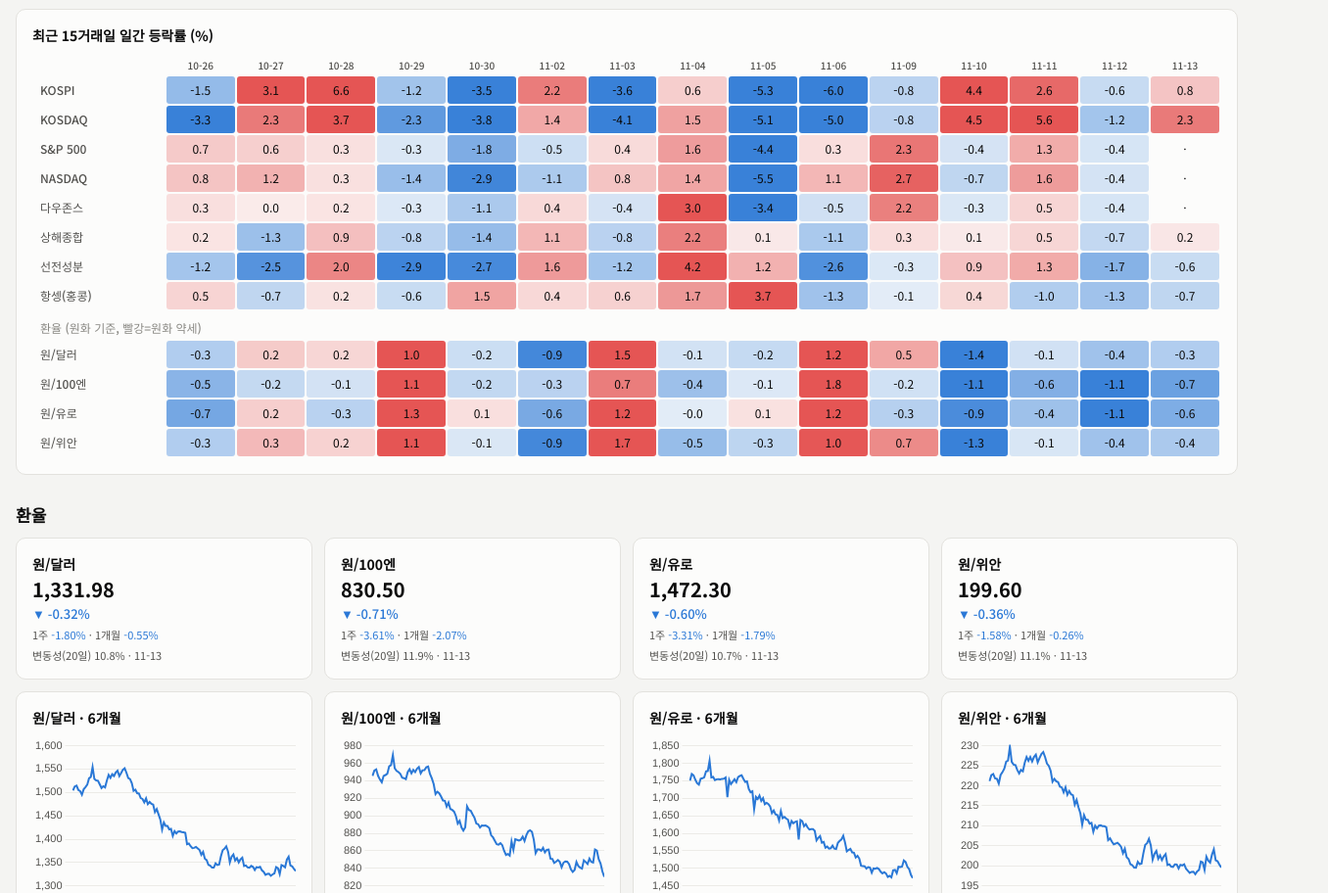
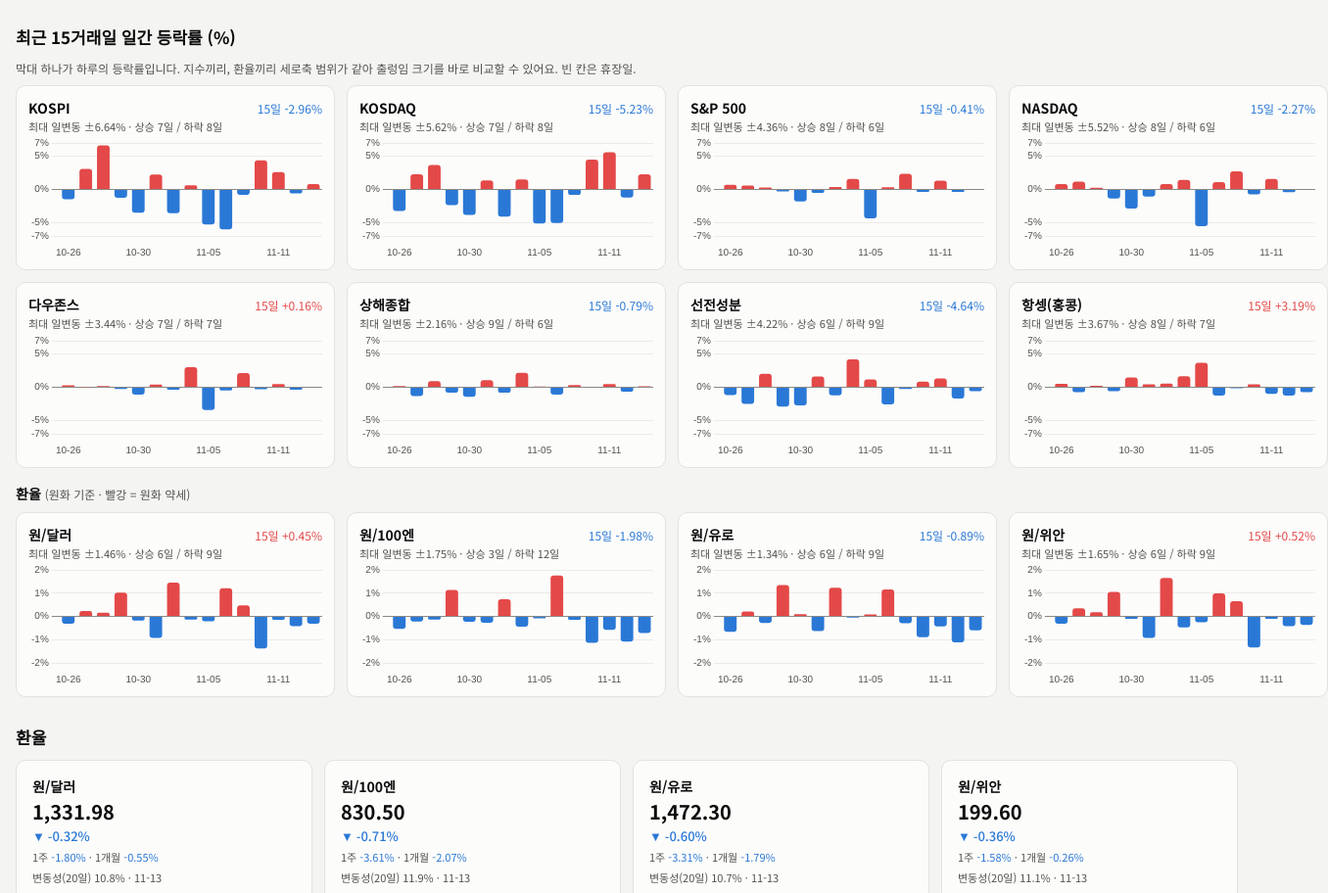
Before and after one commit to sunnymoonday/market-dashboard, a plain HTML site: page index.html in a window 1280 px wide. Shown: the part 852-1764 px from the top of the page at 98% size, 1356 px wide, since content can reach past the window. Drawn offline with nearby package versions, Linux system fonts and the light colour scheme.

Commit message:
15거래일 등락률을 표 대신 종목별 막대그래프로 표시
지수·환율 그룹별로 세로축 범위를 같게 맞춰 출렁임 비교가 쉽도록 함.

Co-Authored-By: Claude Opus 5.5 <noreply@anthropic.com>

```diff
--- a/index.html
+++ b/index.html
@@ -63,11 +63,14 @@ h3{font-size:14px;margin:0 0 8px;font-weight:700}
 .filters button.on{background:var(--text);color:var(--surface);border-color:var(--text)}
 .chartbox{position:relative;height:280px}
 .chartbox.sm{height:180px}
-table.heat{border-collapse:separate;border-spacing:2px;width:100%;font-size:12px;font-variant-numeric:tabular-nums}
-table.heat th{font-weight:500;color:var(--text2);text-align:left;white-space:nowrap;padding:2px 6px}
-table.heat thead th{font-size:10px;text-align:center;padding:2px 0}
-table.heat td{text-align:center;padding:5px 0;border-radius:3px;min-width:34px;color:var(--text)}
-.scroll{overflow-x:auto}
+.daily{grid-template-columns:repeat(4,1fr)}
+@media (max-width:900px){.daily{grid-template-columns:repeat(2,1fr)}}
+@media (max-width:480px){.daily{grid-template-columns:1fr}}
+.daily .card{padding:12px 12px 8px}
+.daily .hd{display:flex;justify-content:space-between;align-items:baseline;gap:8px}
+.daily .sum{font-size:12px;font-variant-numeric:tabular-nums}
+.daily .meta{font-size:11px;color:var(--text2)}
+.chartbox.xs{height:130px}
 .news{grid-template-columns:repeat(auto-fit,minmax(min(100%,230px),1fr))}
 .news ul{list-style:none;margin:0;padding:0}
 .news li{padding:7px 0;border-top:1px solid var(--grid)}
@@ -116,10 +119,11 @@ section[hidden]{display:none}
       </div>
     </div>
 
-    <div class="card" style="margin-top:12px">
-      <h3>최근 15거래일 일간 등락률 (%)</h3>
-      <div class="scroll"><table class="heat" id="heat"></table></div>
-    </div>
+    <h2>최근 15거래일 일간 등락률 (%)</h2>
+    <div class="note" style="margin-bottom:8px">막대 하나가 하루의 등락률입니다. 지수끼리, 환율끼리 세로축 범위가 같아 출렁임 크기를 바로 비교할 수 있어요. 빈 칸은 휴장일.</div>
+    <div class="grid daily" id="dailyIdx"></div>
+    <h3 style="margin:16px 0 8px">환율 <span class="note" style="font-weight:400">(원화 기준 · 빨강 = 원화 약세)</span></h3>
+    <div class="grid daily" id="dailyFx"></div>
 
     <h2>환율</h2>
     <div class="grid kpis" id="fxKpis"></div>
@@ -210,26 +214,39 @@ mk('volChart',{type:'bar', data:{labels:D.indices.map(i=>i.name), datasets:[
   plugins:{legend:{display:true, position:'top', align:'start', labels:{color:css('--text2'), boxWidth:12, font:{size:11}}}, tooltip:baseOpts().plugins.tooltip},
   scales:{x:{grid:{color:css('--grid')}, ticks:{color:css('--text2'), callback:v=>v+'%'}}, y:{grid:{display:false}, ticks:{color:css('--text')}}}})});
 
-// ---------- Heatmap of daily returns (diverging red/blue)
-function heatColor(v, max){
-  if(v==null) return 'transparent';
-  const a = Math.min(Math.abs(v)/max, 1)*0.85 + 0.08;
-  const c = v>=0 ? css('--up') : css('--down');
-  return c + Math.round(a*255).toString(16).padStart(2,'0');
+// ---------- Daily returns: small-multiple bar charts (red up / blue down)
+function dailyCharts(list, boxId, prefix){
+  const N = 15;
+  // 공통 날짜축: 그룹 전체 날짜의 합집합 중 최근 N일
+  const all = [...new Set(list.flatMap(o=>o.dates))].sort().slice(-N);
+  const rows = list.map(o=>{ const m = Object.fromEntries(o.dates.map((d,i)=>[d,o.rets[i]])); return all.map(d=>m[d] ?? null); });
+  const lim = Math.ceil(Math.max(...rows.flat().filter(v=>v!=null).map(Math.abs), 0.5) * 2) / 2;
+  document.getElementById(boxId).innerHTML = list.map((o,i)=>{
+    const v = rows[i].filter(x=>x!=null);
+    const cum = v.length ? (v.reduce((p,x)=>p*(1+x/100),1)-1)*100 : null;
+    const big = v.length ? Math.max(...v.map(Math.abs)) : null;
+    return `<div class="card"><div class="hd"><h3 style="margin:0">${o.name}</h3>
+      <span class="sum ${cls(cum)}">15일 ${pct(cum)}</span></div>
+      <div class="meta">최대 일변동 ±${fmt(big)}% · 상승 ${v.filter(x=>x>0).length}일 / 하락 ${v.filter(x=>x<0).length}일</div>
+      <div class="chartbox xs"><canvas id="${prefix}${i}"></canvas></div></div>`;
+  }).join('');
+  const up = css('--up'), dn = css('--down');
+  list.forEach((o,i)=>{
+    const data = rows[i];
+    const opts = baseOpts();
+    opts.interaction = {mode:'index', intersect:false};
+    opts.scales.y.min = -lim; opts.scales.y.max = lim;
+    opts.scales.y.ticks = {color:css('--text2'), font:{size:10}, maxTicksLimit:5, callback:v=>v+'%'};
+    opts.scales.y.grid = {color: c => c.tick.value===0 ? css('--muted') : css('--grid')};
+    opts.scales.x.ticks = {color:css('--text2'), font:{size:10}, maxRotation:0, autoSkip:true, maxTicksLimit:4};
+    opts.plugins.tooltip.callbacks = {label: c => c.raw==null ? '휴장' : `${o.name} ${pct(c.raw)}`};
+    mk(prefix+i, {type:'bar', data:{labels:all.map(d=>d.slice(5)), datasets:[{
+      label:o.name, data, backgroundColor:data.map(v=>v>=0?up:dn), borderRadius:3, barPercentage:.8, categoryPercentage:.9
+    }]}, options:opts});
+  });
 }
-(function(){
-  const N = 15;
-  const rows = [...D.indices, ...D.fx];
-  const ref = D.indices[0].dates.slice(-N);
-  let h = '<thead><tr><th></th>' + ref.map(d=>`<th>${d.slice(5)}</th>`).join('') + '</tr></thead><tbody>';
-  rows.forEach((o,ri)=>{
-    const m = Object.fromEntries(o.dates.map((d,i)=>[d,o.rets[i]]));
-    const max = o.symbol.includes('=X') ? 1.0 : 3.0;
-    if(ri===D.indices.length) h += `<tr><th colspan="${N+1}" style="padding-top:8px;color:var(--muted)">환율 (원화 기준, 빨강=원화 약세)</th></tr>`;
-    h += `<tr><th>${o.name}</th>` + ref.map(d=>{const v=m[d]; return `<td style="background:${heatColor(v,max)}" title="${o.name} ${d}: ${v==null?'휴장':pct(v)}">${v==null?'·':v.toFixed(1)}</td>`}).join('') + '</tr>';
-  });
-  document.getElementById('heat').innerHTML = h + '</tbody>';
-})();
+dailyCharts(D.indices, 'dailyIdx', 'di');
+dailyCharts(D.fx, 'dailyFx', 'df');
 
 // ---------- FX small multiples
 document.getElementById('fxCharts').innerHTML = D.fx.map((o,i)=>`<div class="card"><h3>${o.name} · 6개월</h3><div class="chartbox sm"><canvas id="fx${i}"></canvas></div></div>`).join('');
```
